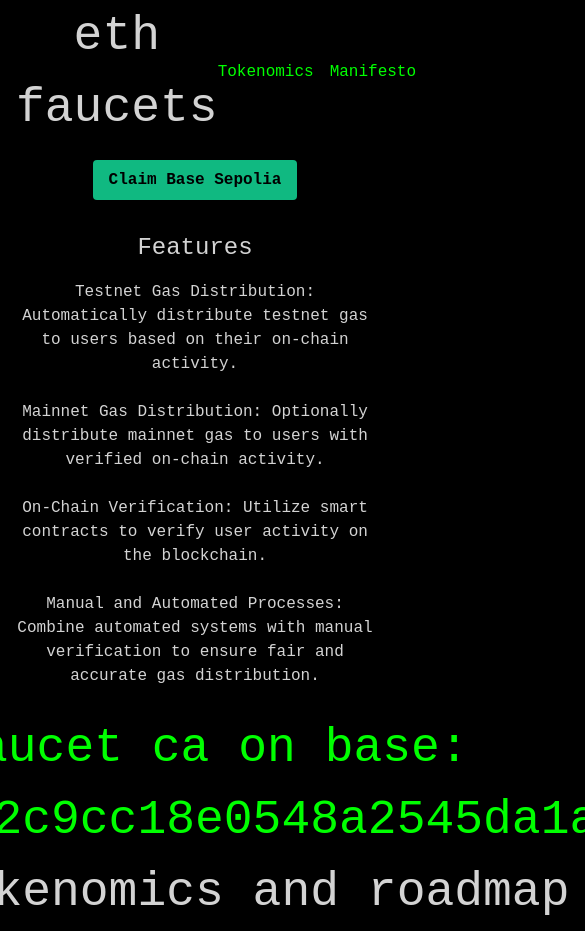
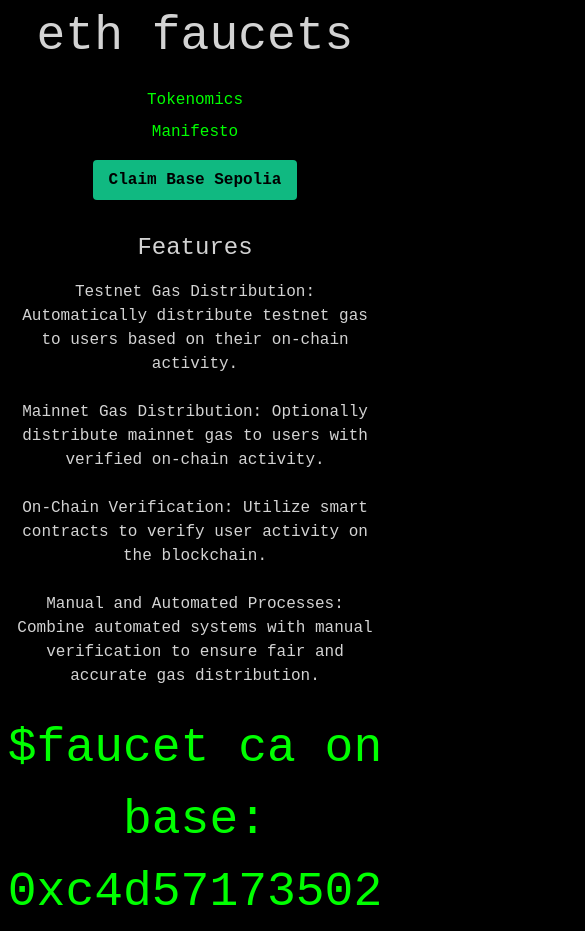
Before and after one commit to UserNotFoundEver/ethfaucets, a plain HTML site: page index.html in a window 390 px wide. Shown: the top 931 px of the page, 585 px wide, since content can reach past the window. Drawn offline with nearby package versions, Linux system fonts and the light colour scheme.

Commit message:
mobile friendly

```diff
--- a/css/style.css
+++ b/css/style.css
@@ -2,6 +2,7 @@
     background-color: black;
     color: #d3d3d3;
     font-family: 'Courier New', Courier, monospace;
+    text-align: center;
   }
   h1, h2, p, footer {
     text-align: center;
@@ -15,7 +16,11 @@
   }
   nav ul {
     list-style-type: none;
+    padding: 0;
   }
   nav ul li {
     display: inline;
   }
+  .break-words {
+    word-break: break-word;
+  }
--- a/index.html
+++ b/index.html
@@ -11,10 +11,10 @@
 <body class="flex flex-col items-center justify-center min-h-screen">
 
   <header class="mb-8 w-full flex flex-col items-center">
-    <div class="w-full flex justify-between items-center px-4">
+    <div class="w-full flex flex-col md:flex-row justify-between items-center px-4">
       <h1>Eth Faucets</h1>
-      <nav>
-        <ul class="flex space-x-4">
+      <nav class="mt-4 md:mt-0">
+        <ul class="flex flex-col md:flex-row md:space-x-4 space-y-2 md:space-y-0">
           <li><a href="#tokenomics">Tokenomics</a></li>
           <li><a href="#manifesto">Manifesto</a></li>
         </ul>
@@ -34,14 +34,14 @@
     <p>On-Chain Verification: Utilize smart contracts to verify user activity on the blockchain.</p><br>
     <p>Manual and Automated Processes: Combine automated systems with manual verification to ensure fair and accurate gas distribution.</p><br>
   </main>
-  <h1><a href="https://basescan.org/address/0xc4d5717350222C9CC18e0548a2545DA1a8302A24" target="_blank">$faucet CA on BASE: 0xc4d5717350222C9CC18e0548a2545DA1a8302A24</a> for tokenomics and roadmap</h1>
+  <h1 class="break-words"><a href="https://basescan.org/address/0xc4d5717350222C9CC18e0548a2545DA1a8302A24" target="_blank">$faucet CA on BASE: 0xc4d5717350222C9CC18e0548a2545DA1a8302A24</a> for tokenomics and roadmap</h1>
 
   <h1><a href="https://opensea.io/collection/ethfaucetpass/overview" target="_blank">Support ETHFAUCETS by Claiming a PASS</a></h1>
   <a href="https://opensea.io/collection/ethfaucetpass/overview" target="_blank">
     <img src="images/ethfaucets.png" alt="ETHFaucets Pass" style="max-width: 100%;">
   </a>
 
-  <footer class="mt-8">
+  <footer class="mt-8 text-center">
     <p>ethfaucets.xyz is under construction but on a mission to give free gas for all.</p>
   </footer>
 
```
